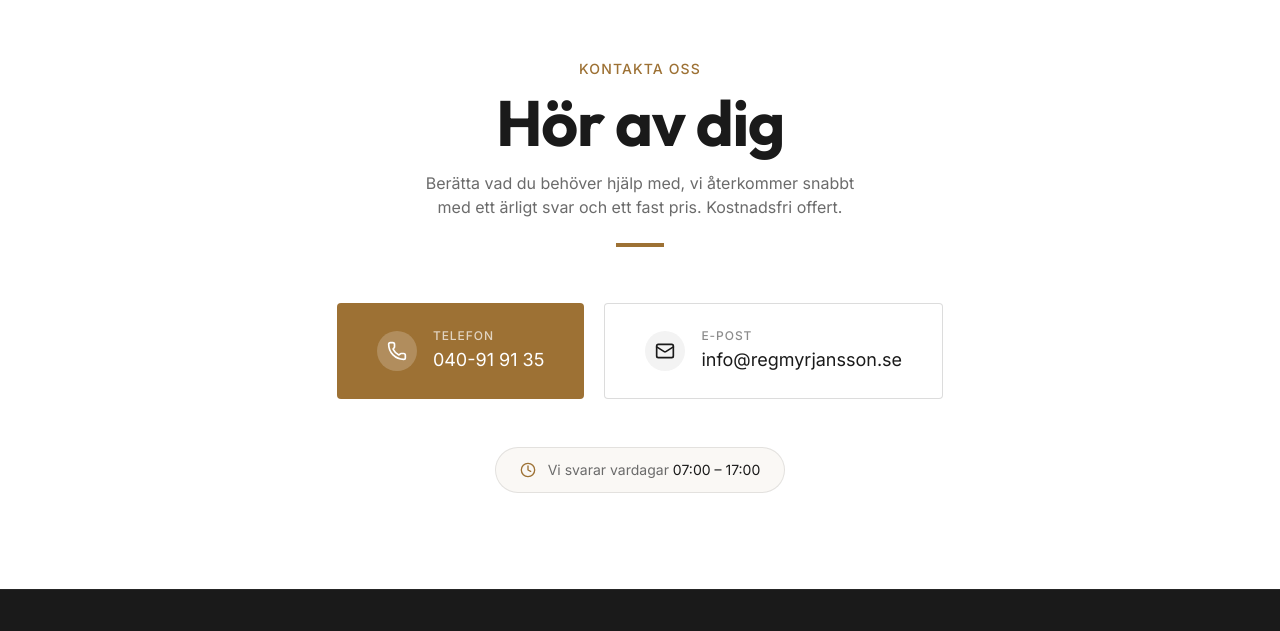
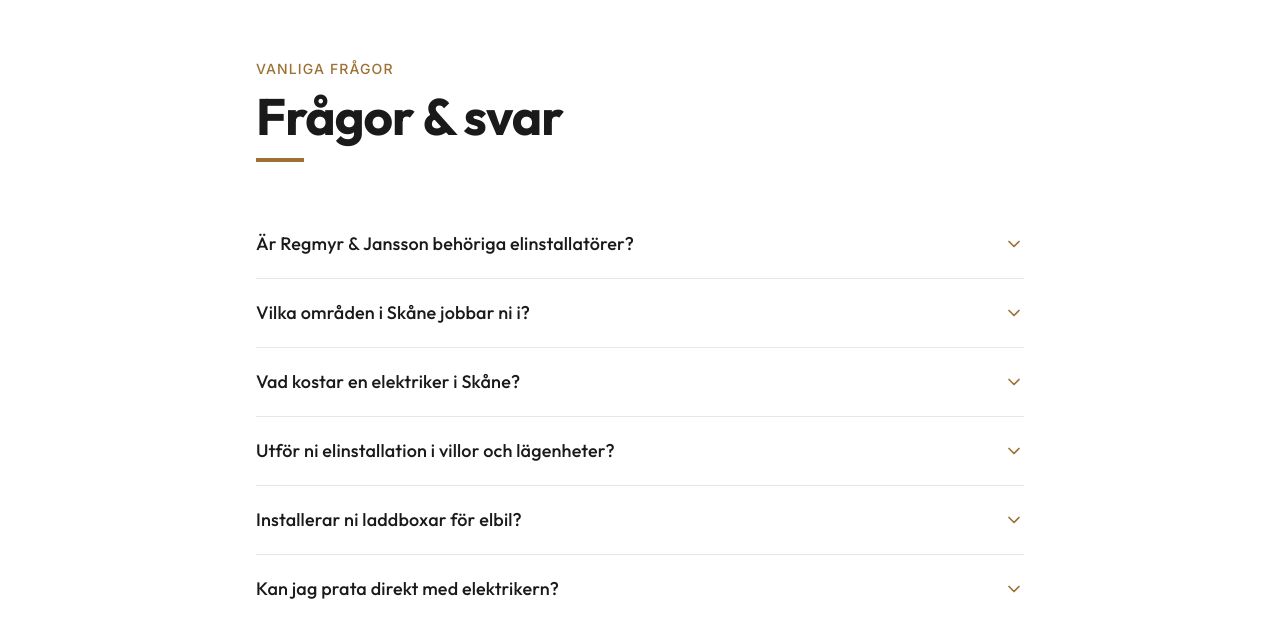
Before and after one commit to axelowilliam/RJAB, a Next.js app: page / in a window 1280 px wide. Shown: the part 3569-4200 px from the top of the page. Built offline with nearby package versions, Linux system fonts and the light colour scheme.

Commit message:
Add FAQ section to page

```diff
--- a/app/page.tsx
+++ b/app/page.tsx
@@ -4,6 +4,7 @@
 import About from "@/components/About";
 import WhyUs from "@/components/WhyUs";
 import Contact from "@/components/Contact";
+import FAQ from "@/components/FAQ";
 import Footer from "@/components/Footer";
 
 export default function Home() {
@@ -15,6 +16,7 @@
         <Services />
         <About />
         <WhyUs />
+        <FAQ />
         <Contact />
       </main>
       <Footer />
--- /dev/null
+++ b/components/FAQ.tsx
@@ -0,0 +1,80 @@
+"use client";
+
+import { useState } from "react";
+import { ChevronDown } from "lucide-react";
+
+const faqs = [
+  {
+    q: "Är Regmyr & Jansson behöriga elinstallatörer?",
+    a: "Ja, vi är certifierade och behöriga elinstallatörer och arbetar enligt elsäkerhetslagen. Vi ansvarar juridiskt för att allt arbete är rätt utfört.",
+  },
+  {
+    q: "Vilka områden i Skåne jobbar ni i?",
+    a: "Vi utför elarbeten i hela Skåne. Primärt jobbar vi i Trelleborg, Malmö, Vellinge, Höllviken, Skanör, Falsterbo, Ystad, Staffanstorp, Lund, Helsingborg och Kristianstad.",
+  },
+  {
+    q: "Vad kostar en elektriker i Skåne?",
+    a: "Vi föredrar fastpris framför löpande räkning - det är tydligare för dig och oss. Kontakta oss för en kostnadsfri offert.",
+  },
+  {
+    q: "Utför ni elinstallation i villor och lägenheter?",
+    a: "Ja, vi installerar el i villor, lägenheter och lokaler - från grunden eller som komplettering till befintlig anläggning.",
+  },
+  {
+    q: "Installerar ni laddboxar för elbil?",
+    a: "Ja, vi installerar laddboxar för elbil i villor och fastigheter i Skåne. Kontakta oss för offert.",
+  },
+  {
+    q: "Kan jag prata direkt med elektrikern?",
+    a: "Ja, när du ringer Regmyr & Jansson pratar du direkt med Alexander eller Vilmer - ingen bokningscentral eller mellanhänder.",
+  },
+];
+
+export default function FAQ() {
+  const [open, setOpen] = useState<number | null>(null);
+
+  return (
+    <section className="bg-white py-24 px-5">
+      <div className="max-w-3xl mx-auto">
+        <div className="mb-12">
+          <p className="font-body text-bronze text-sm tracking-widest uppercase mb-3">
+            Vanliga frågor
+          </p>
+          <h2
+            className="font-heading font-700 text-charcoal leading-none"
+            style={{ fontSize: "clamp(2.2rem, 4vw, 3.5rem)" }}
+          >
+            Frågor & svar
+          </h2>
+          <div className="mt-4 w-12 h-1 bg-bronze" />
+        </div>
+
+        <div className="divide-y divide-charcoal/10">
+          {faqs.map((faq, i) => (
+            <div key={i}>
+              <button
+                className="w-full flex items-center justify-between gap-4 py-5 text-left"
+                onClick={() => setOpen(open === i ? null : i)}
+              >
+                <span className="font-heading font-700 text-charcoal text-lg">
+                  {faq.q}
+                </span>
+                <ChevronDown
+                  size={20}
+                  className={`text-bronze flex-shrink-0 transition-transform duration-200 ${
+                    open === i ? "rotate-180" : ""
+                  }`}
+                />
+              </button>
+              {open === i && (
+                <p className="font-body text-muted text-base pb-5">
+                  {faq.a}
+                </p>
+              )}
+            </div>
+          ))}
+        </div>
+      </div>
+    </section>
+  );
+}
```
Also changed, not shown: .claude/launch.json (added).
